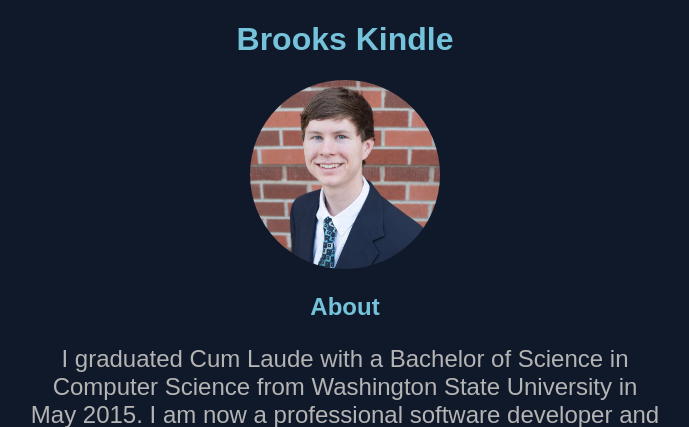
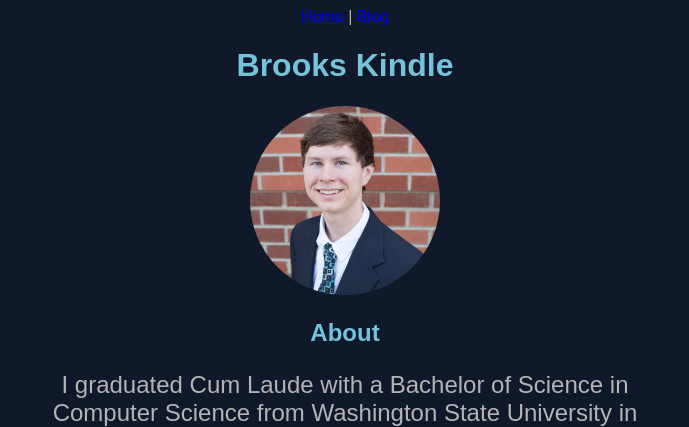
Before and after one commit to brookskindle/brookskindle.github.io, a Flask app: page / in a window 1280 px wide. Shown: the top 427 px of the page, without its empty margins (295-984 px from the left). Run offline with Flask 2, Linux system fonts and the light colour scheme.

Commit message:
Add primitive navbar to base.html

```diff
--- a/app/templates/base.html
+++ b/app/templates/base.html
@@ -18,6 +18,11 @@
         </style>
     </head>{% endblock %}
     <body>
+        <div class="navbar" align="center">
+            <a href="{{ url_for("main.index") }}">Home</a>
+            |
+            <a href="{{ url_for("blog.index") }}">Blog</a>
+        </div>
         <div class="content" align="center">
         {% block page_content %}{% endblock %}
         </div>
```
